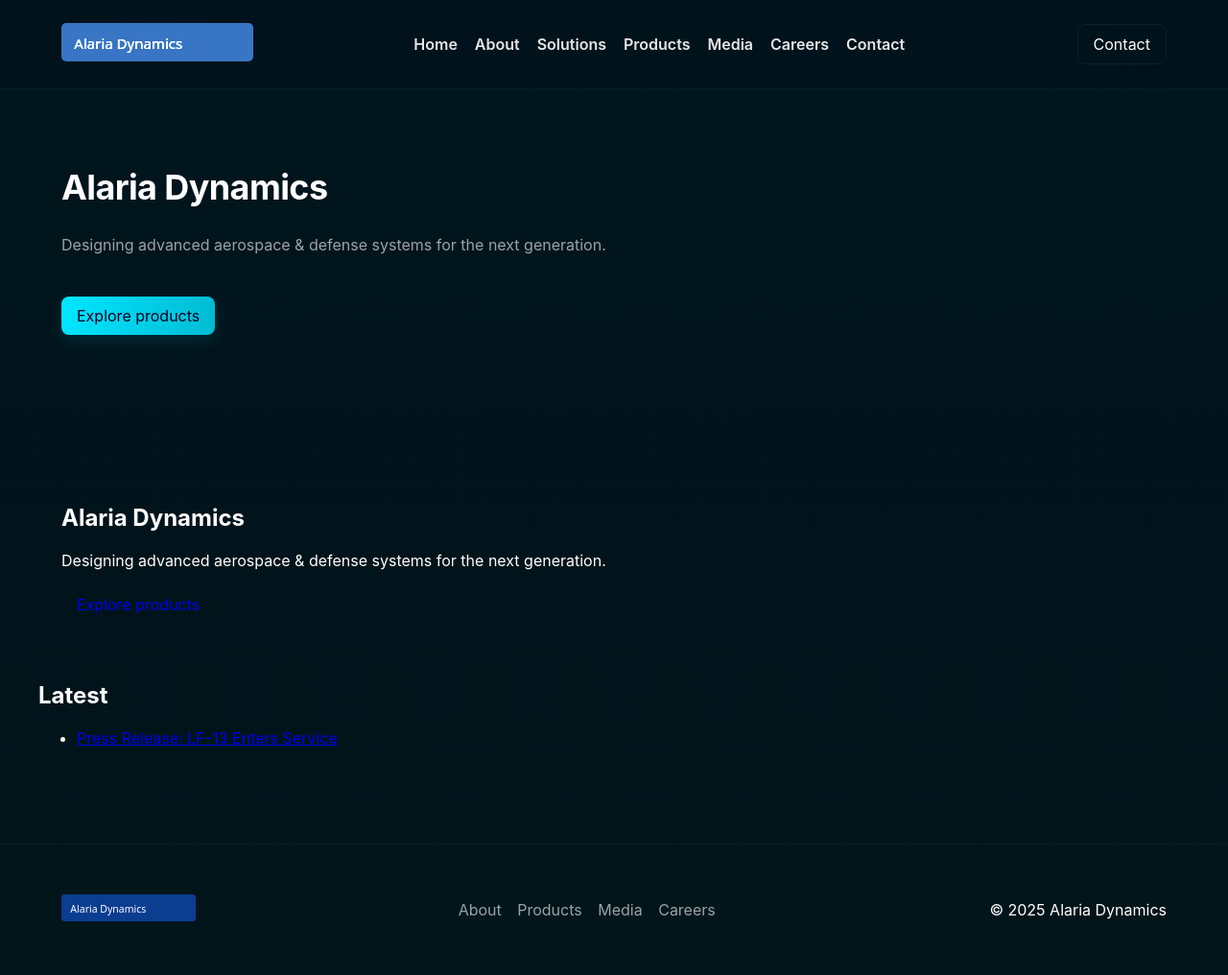
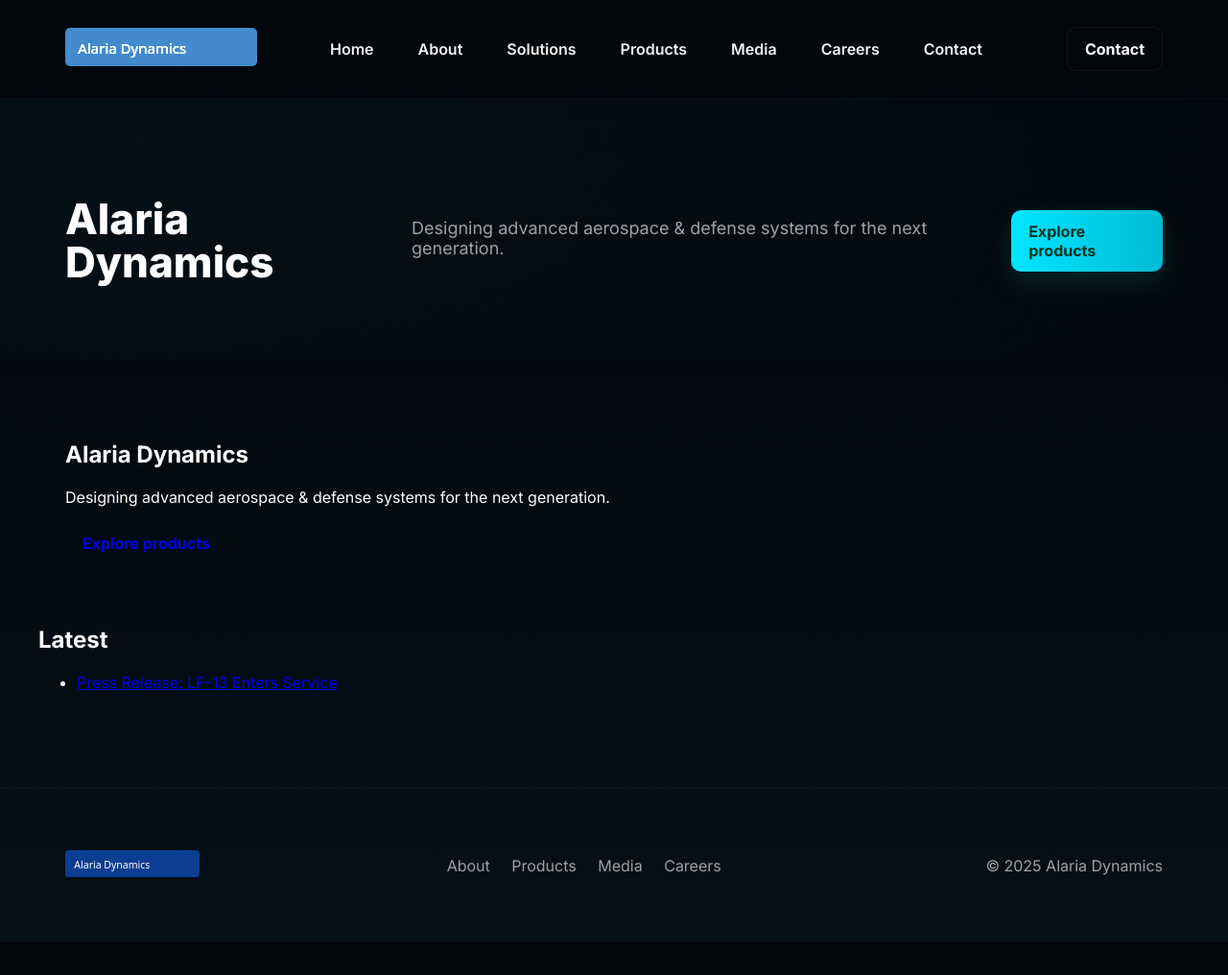
Before and after one commit to PrinsessaKyti/alariadynamics.co, a Jekyll site: the page built from index.md, in a window 1280 px wide and 1016 px high. Shown: the whole window at 96% size. Built offline with Jekyll 4.4.1, drawn with Linux system fonts in a browser that asks for light colours.

Commit message:
style: professional dark theme, improved typography and hero

```diff
--- a/_layouts/default.html
+++ b/_layouts/default.html
@@ -3,9 +3,12 @@
   <head>
     <meta charset="utf-8">
     <meta name="viewport" content="width=device-width,initial-scale=1">
-    <meta name="theme-color" content="#001f2e">
-    <title>{{ page.title | default: site.title }}</title>
-    <link rel="stylesheet" href="{{ site.baseurl }}/assets/css/site.css">
+  <meta name="theme-color" content="#001f2e">
+  <title>{{ page.title | default: site.title }}</title>
+  <link rel="preconnect" href="https://fonts.googleapis.com">
+  <link rel="preconnect" href="https://fonts.gstatic.com" crossorigin>
+  <link href="https://fonts.googleapis.com/css2?family=Inter:wght@300;400;600;700;800&display=swap" rel="stylesheet">
+  <link rel="stylesheet" href="{{ site.baseurl }}/assets/css/site.css">
   </head>
   <body class="theme-dark">
     <header class="site-header">
--- a/assets/css/site.css
+++ b/assets/css/site.css
@@ -10,38 +10,66 @@
 	font-family: Inter, 'Segoe UI', Roboto, Arial, sans-serif;
 }
 *{box-sizing:border-box}
-body.theme-dark{background:linear-gradient(180deg,#00121a 0%, #02151b 100%);color:var(--white);margin:0}
-.container{max-width:var(--max);margin:0 auto;padding:24px}
-.site-header{backdrop-filter:blur(6px);background:linear-gradient(90deg, rgba(0,20,30,0.4), rgba(0,20,30,0.25));border-bottom:1px solid rgba(255,255,255,0.03);position:sticky;top:0;z-index:20}
-.header-inner{display:flex;align-items:center;gap:16px;justify-content:space-between}
-.brand img{filter:brightness(200%) saturate(0.6)}
-.header-nav ul{list-style:none;margin:0;padding:0;display:flex;gap:18px;align-items:center}
-.header-nav a{color:var(--white);text-decoration:none;font-weight:600;opacity:0.9}
+:root{
+	--bg:#021017;
+	--panel:#071821cc;
+	--accent:#00e5ff;
+	--muted:#99a3a6;
+	--white: #ffffff;
+	--radius:10px;
+	--gap:20px;
+	--max:1200px;
+	font-family: Inter, 'Segoe UI', Roboto, Arial, sans-serif;
+}
+*{box-sizing:border-box}
+body.theme-dark{background:linear-gradient(180deg,#03060a 0%, #061018 100%);color:var(--white);margin:0;font-smooth:always}
+.container{max-width:var(--max);margin:0 auto;padding:28px}
+.site-header{position:sticky;top:0;z-index:50;background:linear-gradient(180deg, rgba(2,8,12,0.5), rgba(2,8,12,0.35));backdrop-filter: blur(6px);border-bottom:1px solid rgba(255,255,255,0.03)}
+.header-inner{display:flex;align-items:center;gap:18px;justify-content:space-between}
+.brand img{filter:brightness(240%) saturate(0.6)}
+.header-nav ul{list-style:none;margin:0;padding:0;display:flex;gap:22px;align-items:center}
+.header-nav a{color:var(--white);text-decoration:none;font-weight:600;opacity:0.95;padding:8px 12px;border-radius:8px}
+.header-nav a:hover{background:rgba(0,255,255,0.04);color:var(--accent);text-decoration:none}
 .header-actions .btn{margin-left:12px}
 
-.site-hero{padding:56px 0;background:linear-gradient(180deg, rgba(0,30,40,0.25), transparent)}
-.hero-inner{display:flex;flex-direction:column;gap:12px}
-.hero-title{font-size:36px;margin:0;color:var(--white);letter-spacing:-0.6px}
-.hero-lead{color:var(--muted);max-width:60%}
-.btn{display:inline-block;padding:10px 16px;border-radius:8px;text-decoration:none}
-.btn.primary{background:linear-gradient(90deg,var(--accent),#00bcd4);color:#002;box-shadow:0 6px 18px rgba(0,229,255,0.12)}
+.site-hero{padding:72px 0 48px;background-image:radial-gradient(1200px 400px at 10% 20%, rgba(0,229,255,0.03), transparent), linear-gradient(180deg, rgba(0,20,30,0.15), transparent)}
+.hero-inner{display:flex;flex-direction:row;gap:28px;align-items:center}
+.hero-copy{flex:1;max-width:640px}
+.hero-title{font-size:44px;margin:0;color:var(--white);line-height:1.02;font-weight:800}
+.hero-lead{color:var(--muted);font-size:18px;margin-top:12px}
+.hero-cta{margin-top:18px}
+.hero-media{flex:0 0 420px}
+.hero-media img{width:100%;border-radius:14px;box-shadow:0 20px 50px rgba(0,0,0,0.6)}
+
+.btn{display:inline-block;padding:12px 18px;border-radius:10px;text-decoration:none;font-weight:700}
+.btn.primary{background:linear-gradient(90deg,var(--accent),#00bcd4);color:#032;box-shadow:0 10px 30px rgba(0,229,255,0.12)}
 .btn.ghost{background:transparent;border:1px solid rgba(255,255,255,0.06);color:var(--white)}
 
 .site-content{padding:36px 0}
-.product{background:var(--panel);padding:18px;border-radius:12px}
-.gallery img{width:48%;border-radius:8px}
+.section-title{font-size:20px;margin-bottom:18px}
+.grid{display:grid;grid-template-columns:repeat(auto-fit,minmax(260px,1fr));gap:20px}
+.card{background:linear-gradient(180deg, rgba(255,255,255,0.02), rgba(255,255,255,0.01));padding:20px;border-radius:12px;border:1px solid rgba(255,255,255,0.03);transition:transform .18s ease,box-shadow .18s ease}
+.card:hover{transform:translateY(-6px);box-shadow:0 20px 60px rgba(0,0,0,0.6)}
+.card h3{margin:0 0 10px 0}
+.card p{color:var(--muted);margin:0}
+.card .meta{font-size:13px;color:var(--muted);margin-top:10px}
 
-.grid{display:grid;grid-template-columns:repeat(auto-fill,minmax(260px,1fr));gap:20px}
-.card{background:linear-gradient(180deg, rgba(255,255,255,0.02), rgba(255,255,255,0.01));padding:18px;border-radius:12px;border:1px solid rgba(255,255,255,0.03)}
-.card h3{margin:0 0 8px 0}
-.card p{color:var(--muted);margin:0}
+.product{background:linear-gradient(180deg, rgba(255,255,255,0.02), rgba(255,255,255,0.01));padding:22px;border-radius:14px}
+.gallery img{width:100%;border-radius:10px}
 
-.site-footer{border-top:1px solid rgba(255,255,255,0.03);padding:28px 0;margin-top:48px}
-.footer-inner{display:flex;align-items:center;justify-content:space-between;gap:16px}
-.footer-links a{color:var(--muted);margin-right:12px;text-decoration:none}
+.site-footer{border-top:1px solid rgba(255,255,255,0.03);padding:36px 0;margin-top:48px}
+.footer-inner{display:flex;align-items:center;justify-content:space-between;gap:18px}
+.footer-links a{color:var(--muted);margin-right:18px;text-decoration:none}
+.footer-copy{color:var(--muted)}
 
-@media (max-width:700px){
-	.hero-lead{max-width:100%}
-	.gallery img{width:100%}
-	.header-inner{flex-wrap:wrap}
+@media (max-width:980px){
+	.hero-inner{flex-direction:column}
+	.hero-media{width:100%}
+	.hero-title{font-size:32px}
 }
+
+@media (max-width:600px){
+	.header-nav ul{gap:10px}
+	.hero-title{font-size:26px}
+	.container{padding:18px}
+}
```
Also changed, not shown: docs/_layouts/default.html (+6 -3 lines), docs/assets/css/site.css (+43 -26 lines).
